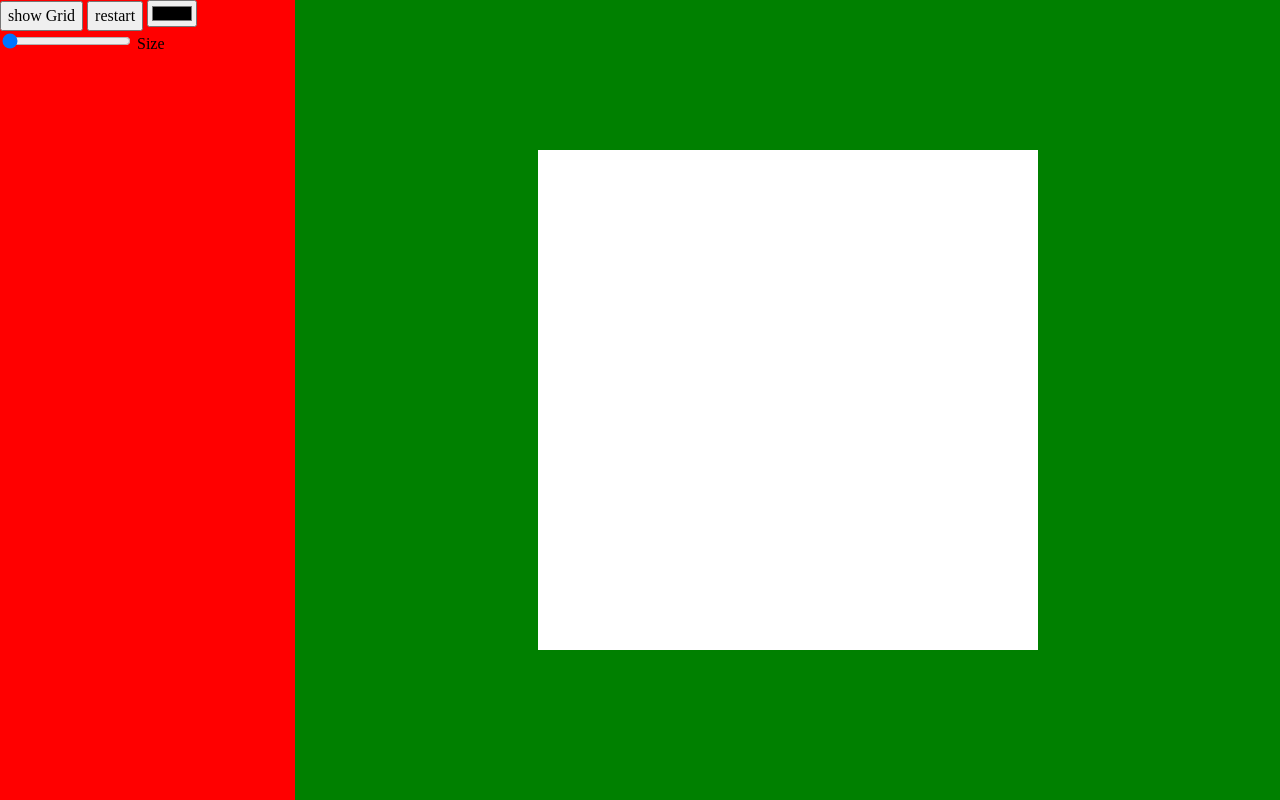
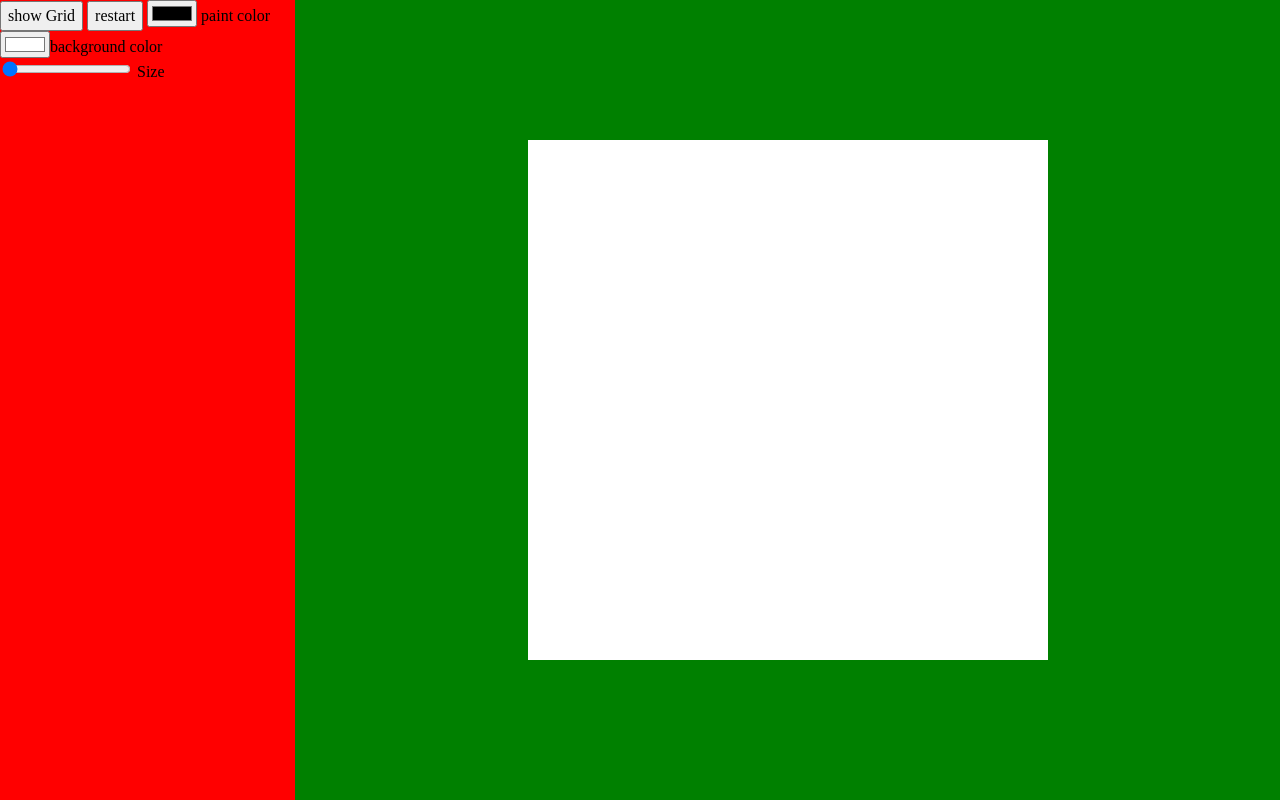
Before and after one commit to NanpanGunat/Etch-a-sketch, a plain HTML site: page index.html in a window 1280 px wide. Drawn offline with Linux system fonts and the light colour scheme.

Commit message:
feat: change canvas background color

```diff
--- a/index.html
+++ b/index.html
@@ -12,6 +12,13 @@
       <button class="show_grid_btn">show Grid</button>
       <button class="restart">restart</button>
       <input type="color" name="color_picker" class="color_picker" />
+      <label for="color_picker">paint color</label>
+      <input
+        type="color"
+        name="background_color"
+        class="background_color"
+        value="#FFFFFF"
+      /><label for="background_color">background color</label>
 
       <input
         class="slider"
--- a/script.js
+++ b/script.js
@@ -1,8 +1,9 @@
+const slider = document.querySelector(".slider");
 const restartBtn = document.querySelector(".restart");
-const slider = document.querySelector(".slider");
 const colorPicker = document.querySelector(".color_picker");
 const squareContainer = document.querySelector(".container");
 const showGridBtn = document.querySelector(".show_grid_btn");
+const pixelColor = document.querySelector(".background_color");
 
 // Grid
 function toggleGrid() {
@@ -29,7 +30,6 @@ function updateBtnText() {
 }
 
 // restart btn
-console.log(restartBtn);
 restartBtn.addEventListener("click", (e) => {
   clearCanvas();
   generateCanvas(slider.value);
@@ -41,8 +41,14 @@ function changeColor(element, color = colorPicker.value) {
   element.target.style.backgroundColor = color;
 }
 
+function changeBackground() {
+  const pixelList = document.querySelectorAll(".pixel");
+  pixelList.forEach((e) => (e.style.backgroundColor = pixelColor.value));
+}
+
+pixelColor.addEventListener("input", changeBackground);
 // Create pixels
-function createPixel(width, color = "white") {
+function createPixel(width, color = pixelColor.value) {
   const div = document.createElement("div");
   div.classList = "pixel";
   div.style.cssText = `width:${width}px;
--- a/styles.css
+++ b/styles.css
@@ -78,9 +78,8 @@ body {
 }
 
 .canvas {
-  width: 500px;
-  height: 500px;
-  background-color: blue;
+  width: 520px;
+  height: 520px;
   overflow: hidden;
 }
 
```
